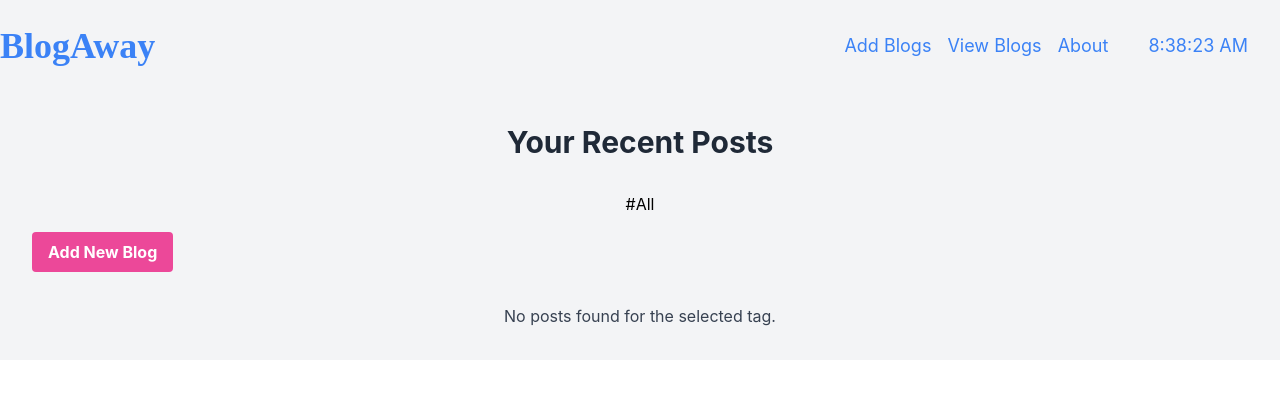
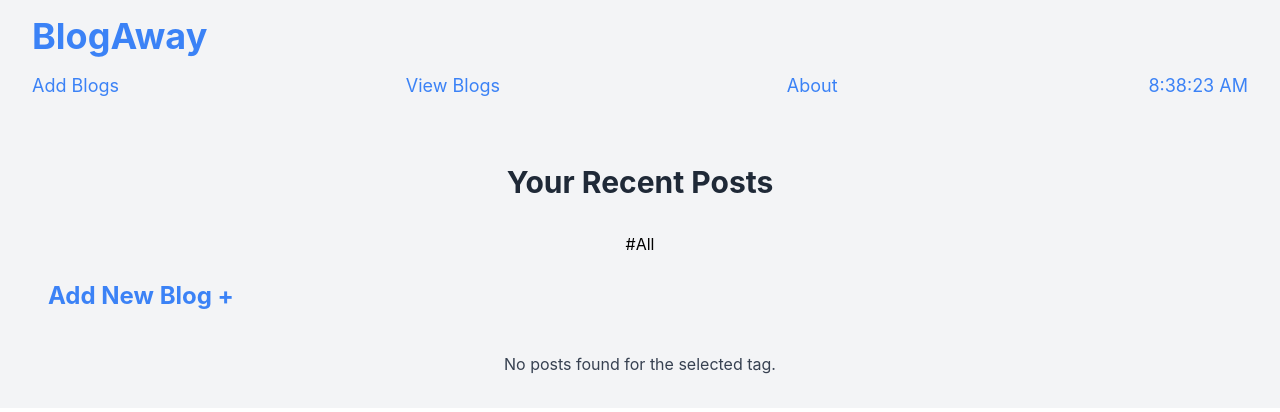
Before and after one commit to mariyabaig/blogs, a React (Create React App) app: page /list in a window 1280 px wide. Shown: the top 412 px of the page. Built offline with nearby package versions, Linux system fonts and the light colour scheme.

Commit message:
UI updated

```diff
--- a/src/components/Navbar.js
+++ b/src/components/Navbar.js
@@ -25,10 +25,10 @@ const Navbar = () => {
   return (
     <>
       <nav className="bg-gray-100  py-4">
-        <div className="container mx-auto flex justify-between items-center">
+        <div className="container">
           <Link
             to="/"
-            className="text-4xl font-bold text-blue-500 hover:font-bold font-cursive"
+            className="text-4xl font-bold text-blue-500 hover:font-bold ml-8 "
           >
             BlogAway
           </Link>
--- a/src/pages/BlogList.js
+++ b/src/pages/BlogList.js
@@ -138,10 +138,10 @@ const BlogList = () => {
         ))}
       </div>
       <button
-        className="bg-pink-500 text-white font-bold py-2 px-4 rounded hover:bg-pink-600 transition-all duration-200"
+        className=" text-blue-500 font-bold py-2 px-4 text-2xl "
         onClick={() => navigate("/addblogs")}
       >
-        Add New Blog
+        Add New Blog +
       </button>
       {filteredPosts && filteredPosts.length > 0 ? (
         <div className="grid grid-cols-1 sm:grid-cols-2 gap-4 mt-8">
@@ -150,7 +150,7 @@ const BlogList = () => {
               key={index}
               className="p-6 border rounded-lg shadow-md bg-white"
             >
-              <h3 className="text-2xl font-bold mb-4 text-purple-800">
+              <h3 className="text-2xl font-bold mb-4 text-pink-500">
                 {post.title}
               </h3>
               {post.category && (
```
